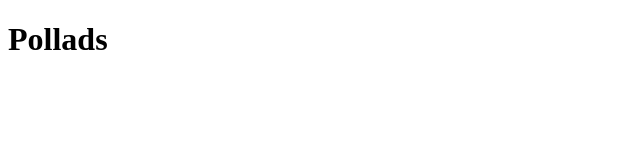
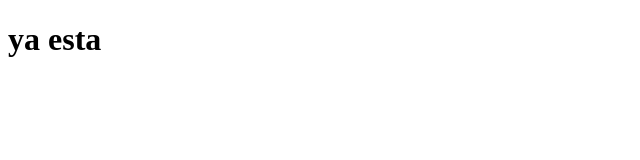
Before and after one commit to jmbargallo/Galeria2, a plain HTML site: page index.html in a window 1280 px wide. Shown: the full height of the page, 0-640 px from the left. Drawn offline with Linux system fonts and the light colour scheme.

Commit message:
fin pruebas2

```diff
--- a/index.html
+++ b/index.html
@@ -6,6 +6,6 @@
     <title>Document</title>
 </head>
 <body>
-    <h1>Pollads</h1>
+    <h1>ya esta</h1>
 </body>
 </html>
```
